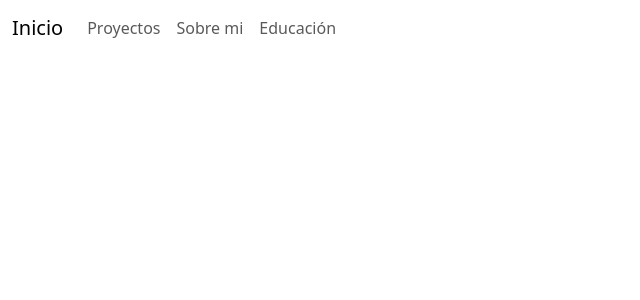
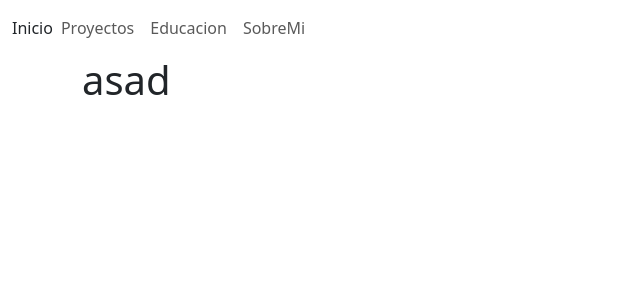
Before and after one commit to YeisonMC/mi-portafolio, a React (Vite) app: page / in a window 1280 px wide. Shown: the top 300 px of the page, without its empty margins (0-640 px from the left). Built offline with nearby package versions, Linux system fonts and the light colour scheme.

Commit message:
Router Doom

```diff
--- a/package.json
+++ b/package.json
@@ -11,7 +11,8 @@
   },
   "dependencies": {
     "react": "^18.2.0",
-    "react-dom": "^18.2.0"
+    "react-dom": "^18.2.0",
+    "react-router-dom": "^6.20.0"
   },
   "devDependencies": {
     "@types/react": "^18.2.37",
--- a/src/App.jsx
+++ b/src/App.jsx
@@ -1,10 +1,21 @@
 import React from "react";
 import { NavBar } from "./components/NavBar";
+import { Proyectos } from "./components/Proyectos";
+import { SobreMi } from "./components/SobreMi";
+import { Educacion } from "./components/Educacion";
+import { Home } from "./components/Home";
+import { Route, Routes } from "react-router-dom";
 
 export const App = () => {
   return (
     <>
       <NavBar></NavBar>
+      <Routes>
+        <Route path="/" element={<Home></Home>}></Route>
+        <Route path="/proyectos" element={<Proyectos></Proyectos>}></Route>
+        <Route path="/educacion" element={<Educacion></Educacion>}></Route>
+        <Route path="/sobremi" element={<SobreMi></SobreMi>}></Route>
+      </Routes>
     </>
   );
 };
--- /dev/null
+++ b/src/components/Educacion.jsx
@@ -0,0 +1,5 @@
+import React from "react";
+
+export const Educacion = () => {
+  return <div>Educacion</div>;
+};
--- /dev/null
+++ b/src/components/Home.jsx
@@ -0,0 +1,11 @@
+import React from "react";
+
+export const Home = () => {
+  return (
+    <>
+      <div className="container">
+        <h1>asad</h1>
+      </div>
+    </>
+  );
+};
--- a/src/components/NavBar.jsx
+++ b/src/components/NavBar.jsx
@@ -1,5 +1,7 @@
 import React, { useState } from "react";
 import "../styles/NavBarStyles.css";
+import { Link, NavLink } from "react-router-dom";
+
 export const NavBar = () => {
   const [darkMode, setDarkMode] = useState(false);
   const toggleDarkMode = () => {
@@ -10,9 +12,10 @@ export const NavBar = () => {
     <>
       <nav className="navbar navbar-expand-lg ">
         <div className="container-fluid">
-          <a className="navbar-brand" href="#">
+          <NavLink to="/" className="nav-link">
             Inicio
-          </a>
+          </NavLink>
+
           <button
             className="navbar-toggler"
             type="button"
@@ -27,19 +30,19 @@ export const NavBar = () => {
           <div className="collapse navbar-collapse" id="navbarSupportedContent">
             <ul className="navbar-nav me-auto mb-2 mb-lg-0">
               <li className="nav-item">
-                <a className="nav-link " aria-current="page" href="#">
+                <NavLink to="/proyectos" className="nav-link">
                   Proyectos
-                </a>
+                </NavLink>
               </li>
               <li className="nav-item">
-                <a className="nav-link " href="#">
-                  Sobre mi
-                </a>
+                <NavLink to="/educacion" className="nav-link">
+                  Educacion
+                </NavLink>
               </li>
               <li className="nav-item">
-                <a className="nav-link" href="#">
-                  Educación
-                </a>
+                <NavLink to="/sobremi" className="nav-link">
+                  SobreMi
+                </NavLink>
               </li>
             </ul>
           </div>
--- /dev/null
+++ b/src/components/Proyectos.jsx
@@ -0,0 +1,5 @@
+import React from "react";
+
+export const Proyectos = () => {
+  return <div>Proyectos</div>;
+};
--- /dev/null
+++ b/src/components/SobreMi.jsx
@@ -0,0 +1,5 @@
+import React from "react";
+
+export const SobreMi = () => {
+  return <div>SobreMi</div>;
+};
--- a/src/main.jsx
+++ b/src/main.jsx
@@ -2,9 +2,12 @@ import React from "react";
 import ReactDOM from "react-dom/client";
 import "./index.css";
 import { App } from "./App";
+import { BrowserRouter } from "react-router-dom";
 
 ReactDOM.createRoot(document.getElementById("root")).render(
-  <React.StrictMode>
-    <App></App>
-  </React.StrictMode>
+  <BrowserRouter>
+    <React.StrictMode>
+      <App></App>
+    </React.StrictMode>
+  </BrowserRouter>
 );
```
Also changed, not shown: 1 other file (tests, documents, lock files or other folders).
